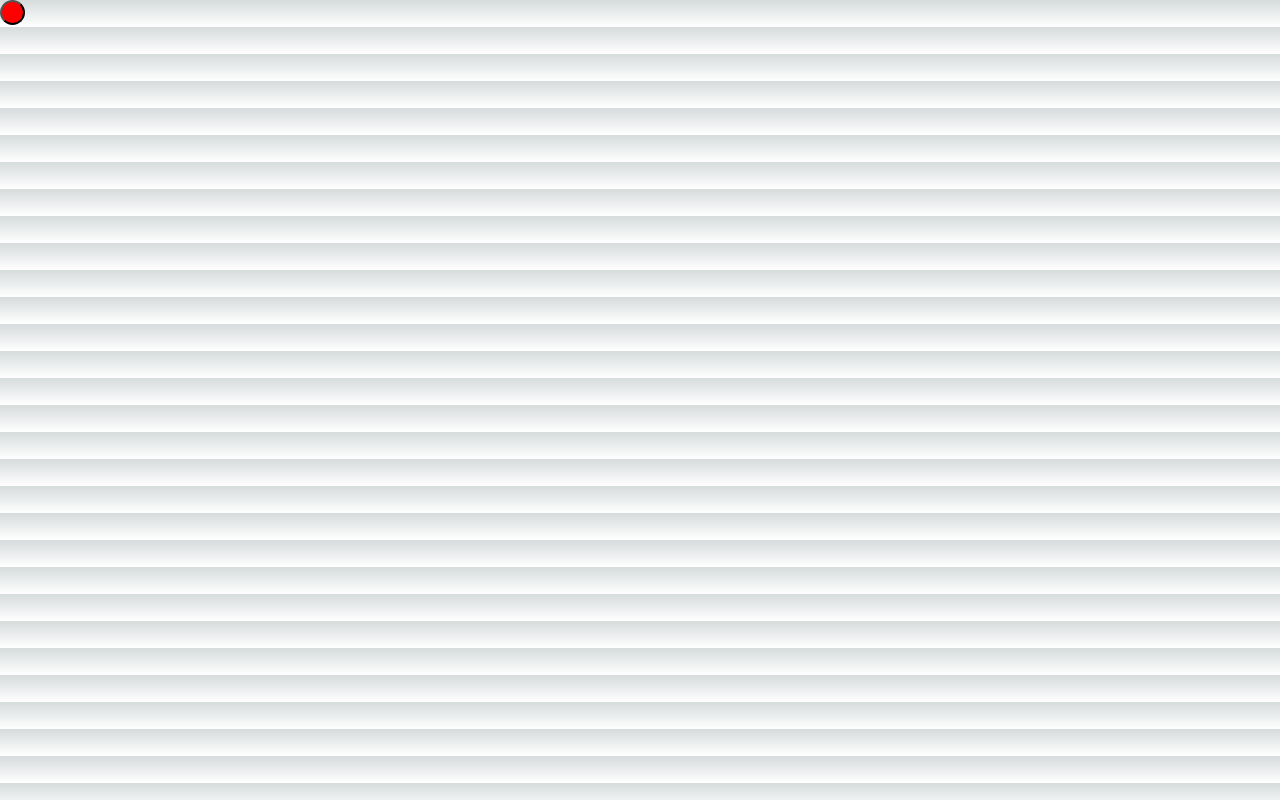
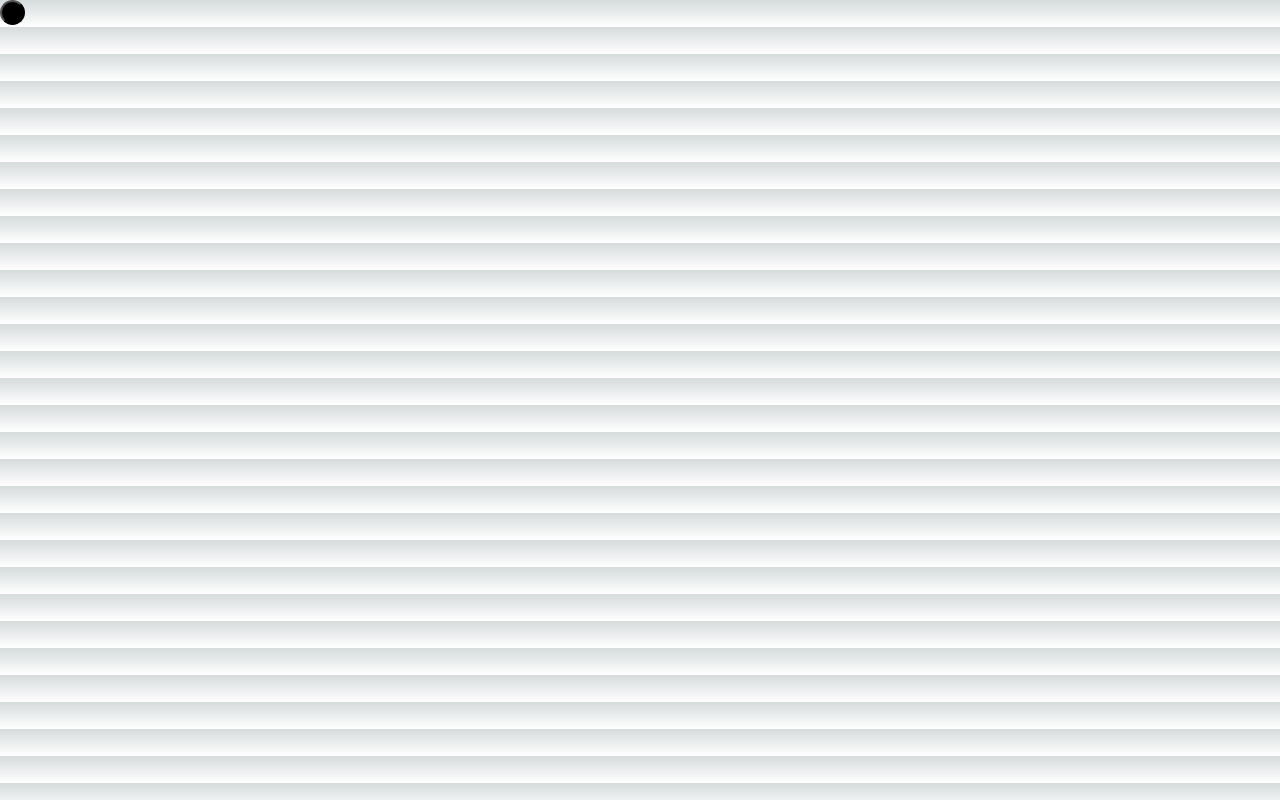
Before and after one commit to jenhedg/cms-react-training, a Next.js app in the folder cms-react-training-app/: page /Button in a window 1280 px wide. Built offline with nearby package versions, Linux system fonts and the light colour scheme.

Commit message:
icon update, save progress before making components folder

```diff
--- a/cms-react-training-app/pages/Button.tsx
+++ b/cms-react-training-app/pages/Button.tsx
@@ -3,14 +3,14 @@ const comicButtonStyles = {
     fontWeight: "900",
     height: 25,
     width: 25,
-    backgroundColor: "red",
+    backgroundColor: "black",
     borderRadius: "50%"
 }
 
 export default function Button() {
     return (
         <button style={comicButtonStyles}>
-            <i className="fa-regular fa-bolt-lightning"></i>
+            <i className="fa-solid fa-bolt-lightning"></i>
         </button>
     )
 }
--- a/cms-react-training-app/pages/index.tsx
+++ b/cms-react-training-app/pages/index.tsx
@@ -14,6 +14,7 @@ export default function Home() {
         <meta name="description" content="Generated by create next app" />
         <meta name="viewport" content="width=device-width, initial-scale=1" />
         <link rel="icon" href="/favicon.ico" />
+        <script src="https://kit.fontawesome.com/867df664d5.js" crossOrigin="anonymous" defer></script>
       </Head>
       <main className={styles.main}>
         <ComicsList></ComicsList>
```
